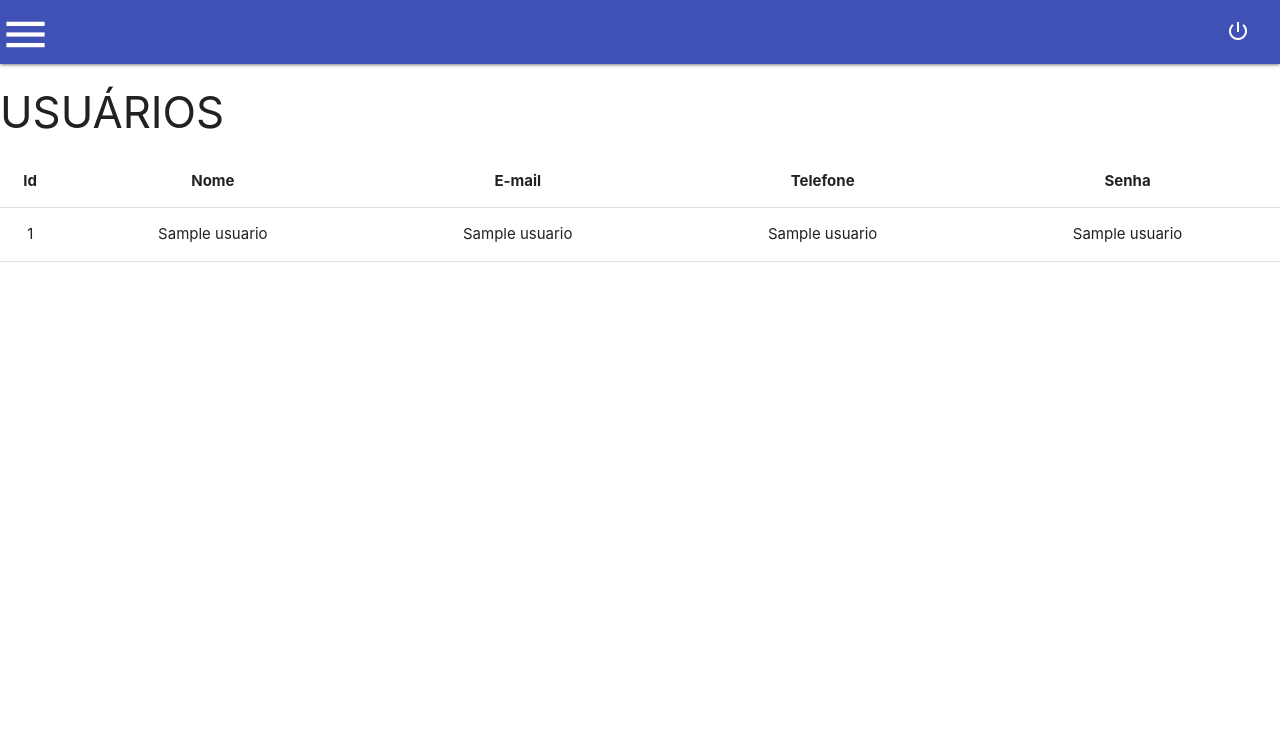
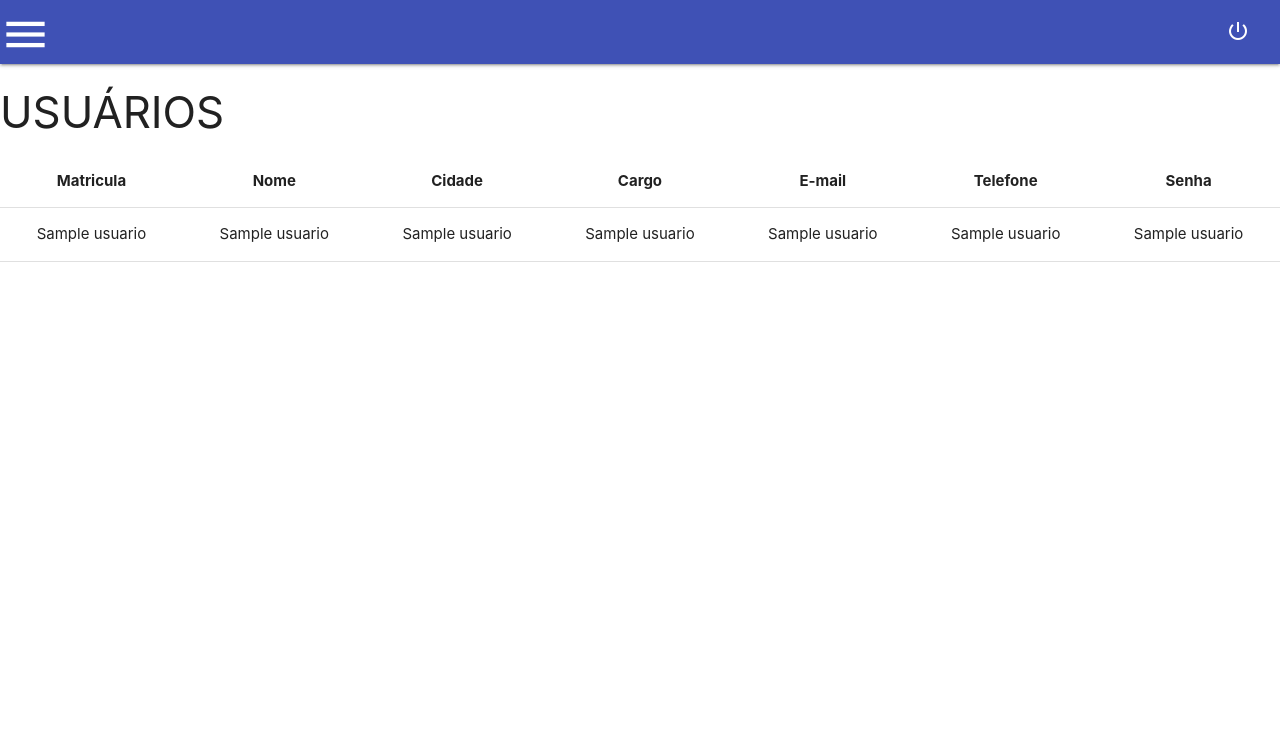
Before and after one commit to Valdir2018/desenvolvimento_web, a Flask app: template templates/usuarios/listar_usuarios.html in a window 1280 px wide. Shown: the top 749 px of the page. Run offline with Flask 2, Linux system fonts and the light colour scheme; the template is opened without the code that fills it: most values are stand-ins (such as "Sample title", 1, 10 or a date in 2020).

Commit message:
Hash para senha do usuario criada.

```diff
--- a/app.py
+++ b/app.py
@@ -2,7 +2,7 @@ import datetime,pymysql
 from flask import Flask, redirect, json
 from flask.templating import render_template
 from flask.globals import request
-# from Werkzeug.security import generate_password_hash, check_password_hash
+from werkzeug.security import generate_password_hash, check_password_hash
 from contextlib import closing
 from flaskext.mysql import MySQL
 from flask.helpers import url_for
@@ -21,11 +21,9 @@ app.config['MYSQL_DATABASE_HOST'] = 'localhost';
 mysql.init_app(app)
 
 with app.app_context():
-    conexao_cursor = mysql.connect().cursor()
+    cursor = mysql.connect()
+    conn = cursor.cursor()
 
-
-# conexao = pymysql.connect(host='localhost', user='root', password='', db='dbsistema_python')
-# conexao_cursor = conexao.cursor()
 
 @app.route('/')
 def main():
@@ -37,8 +35,9 @@ def autenticate():
     if request.method == 'POST':
             username  = request.form['login']
             password  = request.form['senha']
-            conexao_cursor.execute("SELECT * FROM func_user WHERE matricula='" + username + " 'and senha='" + password + " ' ")
-            data = conexao_cursor.fetchone()
+
+            conn.execute("SELECT * FROM func_user WHERE matricula='" + username + " 'and senha='" + password + " ' ")
+            data = conn.fetchone()
 
             if data is None:
                 msg = {'error':'Usuario ou senha invalida'}
@@ -86,13 +85,14 @@ def cadastrar_usuario():
         telefone   = request.form['telefone']
         senha      = request.form['senha']
 
+        password   = generate_password_hash(senha)
+
         sql = """
             INSERT INTO func_user(matricula, nome, cidade, cargo, email, telefone, senha)
             VALUES ('{}','{}','{}','{}','{}','{}','{}')
-            """.format(matricula, nome, cidade, cargo, email, telefone, senha)
-        #conn = conexao_cursor.connect().cursor()
+            """.format(matricula, nome, cidade, cargo, email, telefone, password)
         row = conn.execute(sql)
-        conexao_cursor.commit()
+        cursor.commit()
         if row > 0:
             dados = {'mensagem': 'Cadastro efetuado com sucesso.'}
         else:
@@ -105,8 +105,8 @@ def cadastrar_usuario():
 @app.route("/usuarios/listar", methods=['GET'])
 def listar_usuarios():
 
-     conexao_cursor.execute("SELECT * FROM func_user")
-     usuarios = conexao_cursor.fetchall()
+     conn.execute("SELECT * FROM func_user")
+     usuarios = conn.fetchall()
      return render_template('usuarios/listar_usuarios.html', usuarios=usuarios)
 
 
--- a/templates/usuarios/listar_usuarios.html
+++ b/templates/usuarios/listar_usuarios.html
@@ -10,21 +10,27 @@
        <table class="table responsive-table centered">
            <thead>
                <tr>
-                  <th data-field="id">Id</th>
-                  <th data-field="nome">Nome</th>
-                  <th data-field="mensagem">E-mail</th>
-                  <th data-field="data">Telefone</th>
+                  <!-- <th data-field="id">Id</th> -->
+                  <th data-field="nome">Matricula</th>
+                  <th data-field="mensagem">Nome</th>
+                  <th data-field="data">Cidade</th>
+                  <th data-field="link">Cargo</th>
+                  <th data-field="link">E-mail</th>
+                  <th data-field="link">Telefone</th>
                   <th data-field="link">Senha</th>
                </tr>
            </thead>
            <tbody>
                {% for usuario in usuarios %}
                <tr>
-                <td>{{ usuario[0] }}</td>
+                <!-- <td>{{ usuario[0] }}</td> -->
                 <td>{{ usuario[1] }}</td>
                 <td>{{ usuario[2] }}</td>
                 <td>{{ usuario[3] }}</td>
                 <td>{{ usuario[4] }}</td>
+                <td>{{ usuario[5] }}</td>
+                <td>{{ usuario[6] }}</td>
+                <td>{{ usuario[7] }}</td>
 
                </tr>
                 {% endfor %}
```
